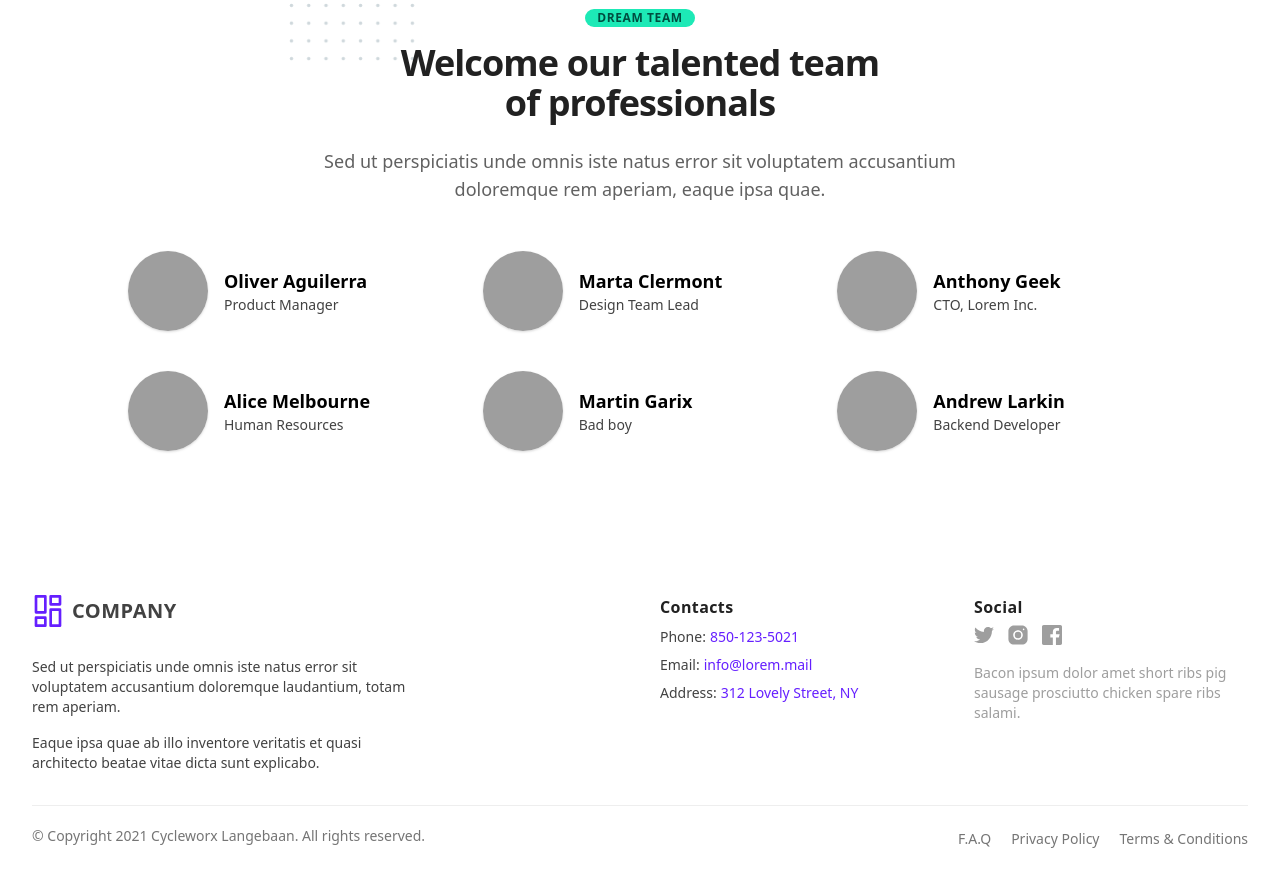
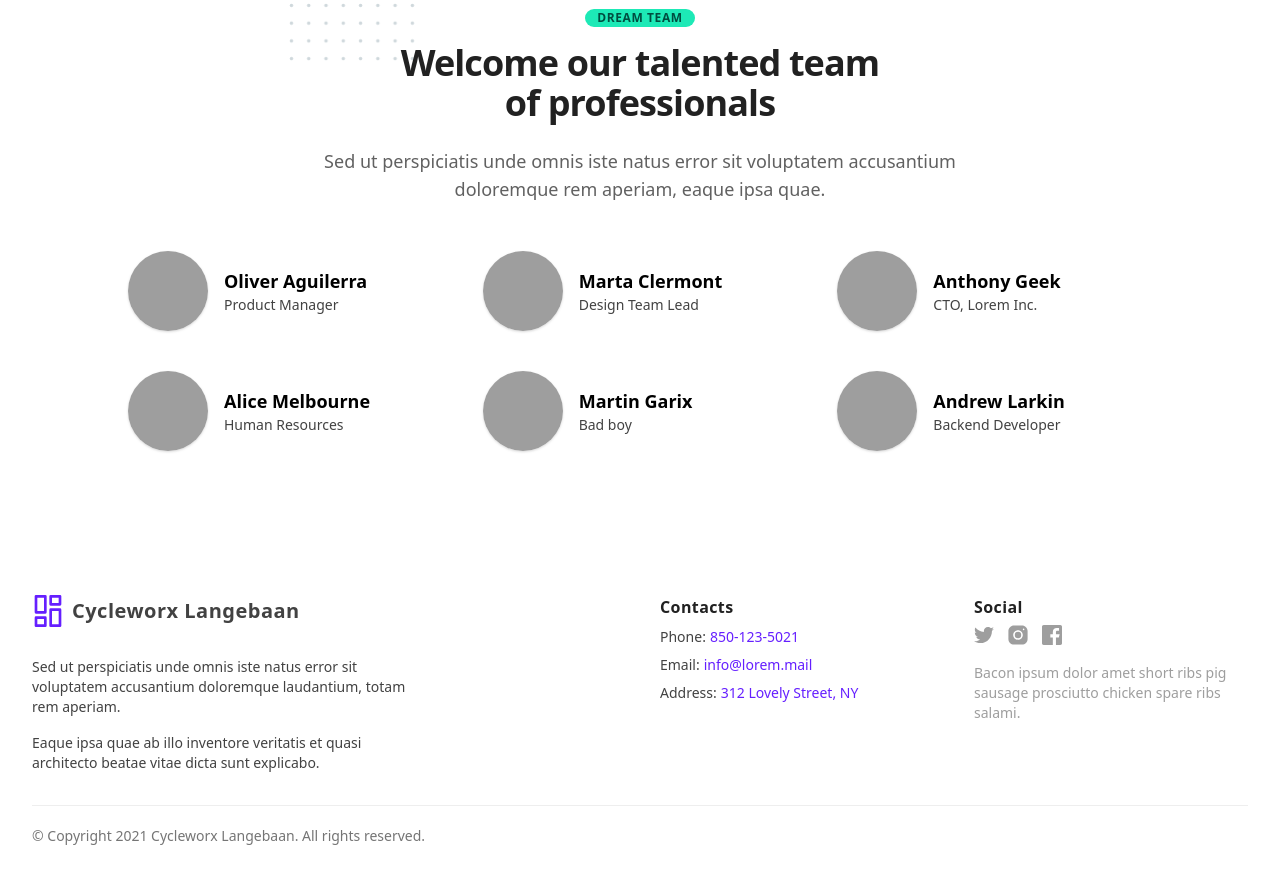
Before and after one commit to IamStephan/cycleworx, a Gatsby site: page /about in a window 1280 px wide. Shown: the part 808-1694 px from the top of the page. Built offline with nearby package versions, Linux system fonts and the light colour scheme; Gatsby itself is replaced by a stand-in of ours; grey boxes are pictures that could not be loaded.

Commit message:
changed name and tweaked pages

```diff
--- a/src/components/footer/index.tsx
+++ b/src/components/footer/index.tsx
@@ -26,8 +26,8 @@ const Footer = () => {
               <rect x="14" y="1" width="7" height="6" />
               <rect x="14" y="11" width="7" height="12" />
             </svg>
-            <span className="ml-2 text-xl font-bold tracking-wide text-gray-800 uppercase">
-              Company
+            <span className="ml-2 text-xl font-bold tracking-wide text-gray-800">
+              Cycleworx Langebaan
             </span>
           </a>
           <div className="mt-6 lg:max-w-sm">
@@ -122,32 +122,6 @@ const Footer = () => {
         <p className="text-sm text-gray-600">
           © Copyright 2021 Cycleworx Langebaan. All rights reserved.
         </p>
-        <ul className="flex flex-col mb-3 space-y-2 lg:mb-0 sm:space-y-0 sm:space-x-5 sm:flex-row">
-          <li>
-            <a
-              href="/"
-              className="text-sm text-gray-600 transition-colors duration-300 hover:text-deep-purple-accent-400"
-            >
-              F.A.Q
-            </a>
-          </li>
-          <li>
-            <a
-              href="/"
-              className="text-sm text-gray-600 transition-colors duration-300 hover:text-deep-purple-accent-400"
-            >
-              Privacy Policy
-            </a>
-          </li>
-          <li>
-            <a
-              href="/"
-              className="text-sm text-gray-600 transition-colors duration-300 hover:text-deep-purple-accent-400"
-            >
-              Terms &amp; Conditions
-            </a>
-          </li>
-        </ul>
       </section>
     </footer>
   )
```
